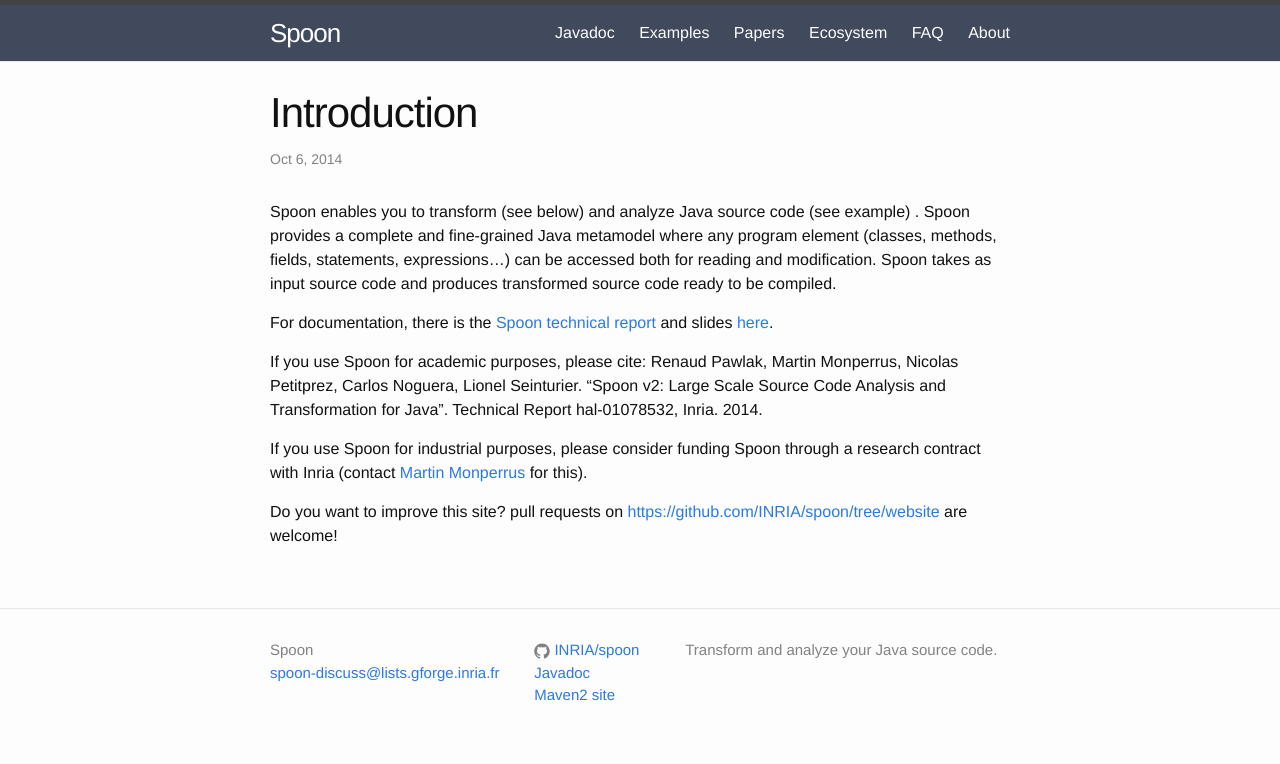
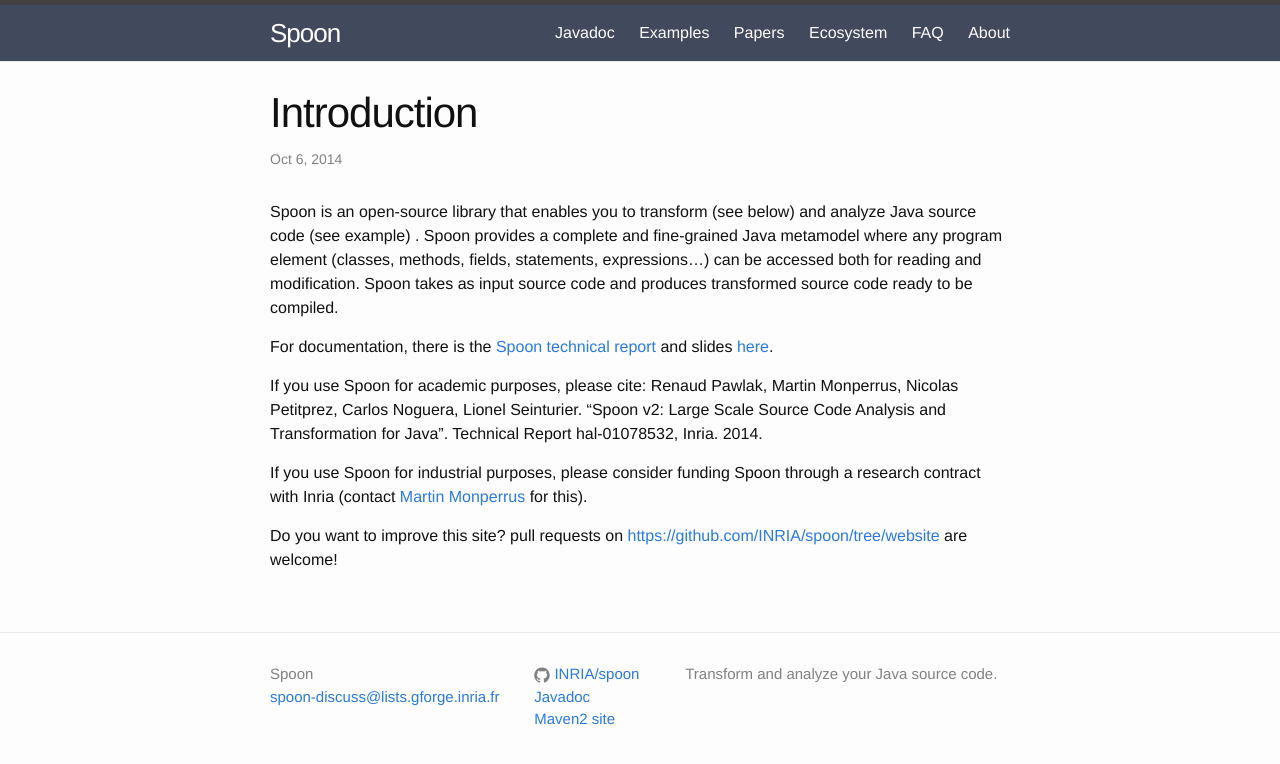
Before and after one commit to INRIA/spoon, a Jekyll site: the page built from _posts/2014-10-02-introduction.md, in a window 1280 px wide. Shown: the top 764 px of the page. Built offline with Jekyll 4.4.1, drawn with Linux system fonts in a browser that asks for light colours.

Commit message:
says that Spoon is OSS in the first sentence

```diff
--- a/_posts/2014-10-02-introduction.md
+++ b/_posts/2014-10-02-introduction.md
@@ -5,7 +5,7 @@
 categories: home
 ---
 
-Spoon enables you to transform (see below) and analyze Java source code (see example) . Spoon provides a complete and fine-grained Java metamodel where any program element (classes, methods, fields, statements, expressions...) can be accessed both for reading and modification. Spoon takes as input source code and produces transformed source code ready to be compiled.
+Spoon is an open-source library that enables you to transform (see below) and analyze Java source code (see example) . Spoon provides a complete and fine-grained Java metamodel where any program element (classes, methods, fields, statements, expressions...) can be accessed both for reading and modification. Spoon takes as input source code and produces transformed source code ready to be compiled.
 
 For documentation, there is the [Spoon technical report](https://hal.inria.fr/hal-01078532) and slides [here](http://www.monperrus.net/martin/lecture-slides-source-code-analysis-and-transformation.pdf).
 
```
